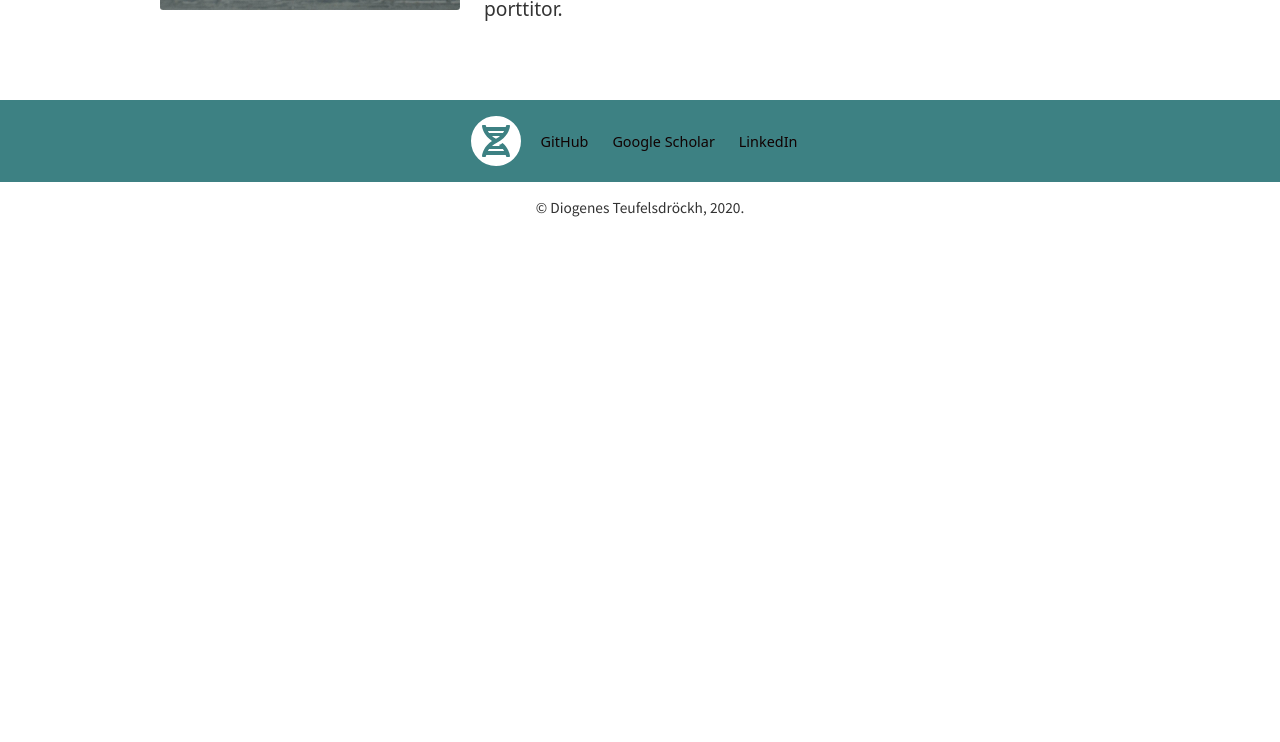
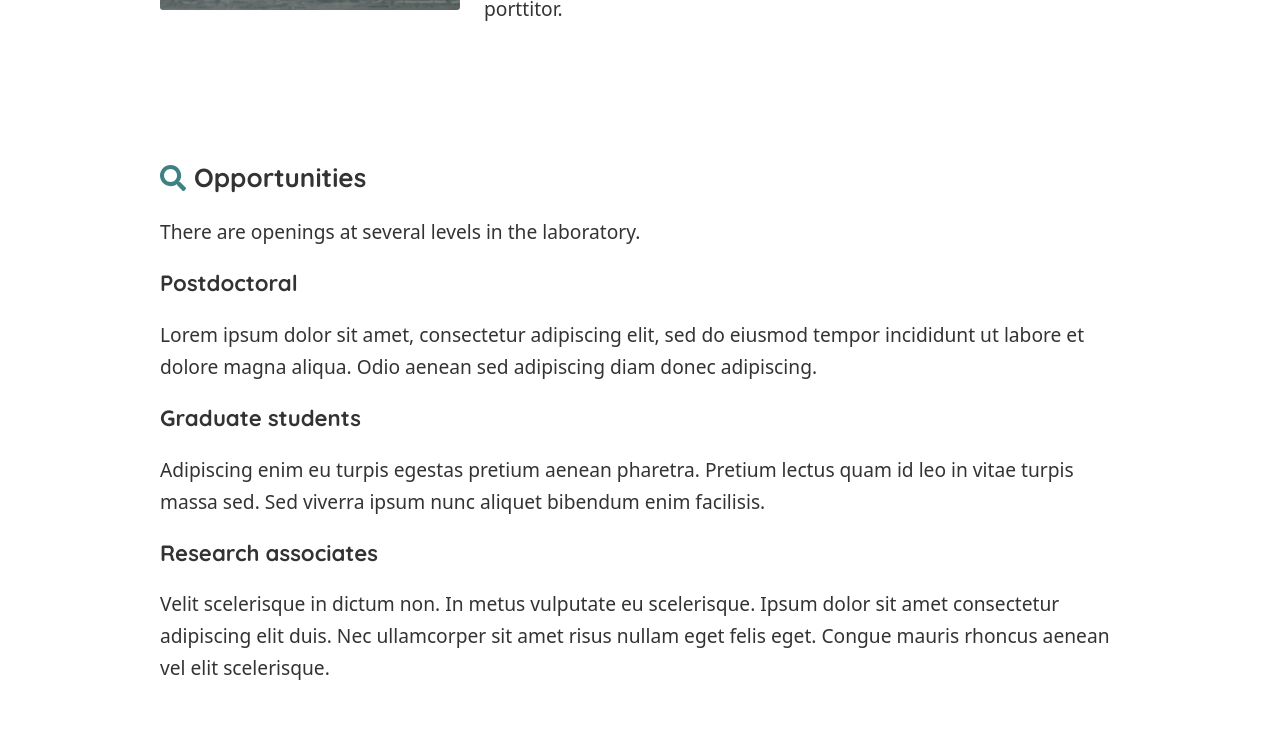
Before and after one commit to knightjdr/gatsby-starter-scientist, a Gatsby site: page / in a window 1280 px wide. Shown: the part 2589-3331 px from the top of the page. Before the commit the page ends 2822 px from the top, so only its background shows below. Built offline with nearby package versions, Linux system fonts and the light colour scheme; Gatsby itself is replaced by a stand-in of ours; some packages are replaced by stand-ins of ours.

Commit message:
Add opportunities section

```diff
--- a/src/components/home/home.js
+++ b/src/components/home/home.js
@@ -2,6 +2,7 @@ import React from 'react';
 
 import About from './about/about-container';
 import Landing from './landing/landing-container';
+import Opportunities from './opportunities/opportunities-container';
 import Research from './research/research-container';
 import { GutterLeft, GutterRight } from './gutter/gutter';
 
@@ -15,6 +16,7 @@ const Home = () => (
       <div className="home__inner">
         <About />
         <Research />
+        <Opportunities />
       </div>
       <GutterRight />
     </div>
--- /dev/null
+++ b/src/components/home/opportunities/opportunities-container.js
@@ -0,0 +1,22 @@
+import React from 'react';
+import { useStaticQuery, graphql } from 'gatsby';
+
+import Opportunities from './opportunities';
+
+const OpportunitiesContainer = () => {
+  const query = useStaticQuery(
+    graphql`
+      query {
+        markdown: markdownRemark(fileAbsolutePath: { regex: "/opportunities.md/" }) {
+          html
+        }
+      }
+    `,
+  );
+
+  return (
+    <Opportunities html={query.markdown.html} />
+  );
+};
+
+export default OpportunitiesContainer;
--- /dev/null
+++ b/src/components/home/opportunities/opportunities.css
@@ -0,0 +1,4 @@
+.opportunities h2 svg {
+  color: var(--color-primary);
+  margin-right: 0.5rem;
+}
--- /dev/null
+++ b/src/components/home/opportunities/opportunities.js
@@ -0,0 +1,27 @@
+/* eslint-disable react/no-danger */
+
+import PropTypes from 'prop-types';
+import React from 'react';
+
+import { FontAwesomeIcon } from '@fortawesome/react-fontawesome';
+import { faSearch } from '@fortawesome/free-solid-svg-icons';
+
+import './opportunities.css';
+
+const Opportunities = ({
+  html,
+}) => (
+  <section className="opportunities">
+    <h2>
+      <FontAwesomeIcon icon={faSearch} />
+      Opportunities
+    </h2>
+    <div dangerouslySetInnerHTML={{ __html: html }} />
+  </section>
+);
+
+Opportunities.propTypes = {
+  html: PropTypes.node.isRequired,
+};
+
+export default Opportunities;
--- /dev/null
+++ b/src/markdown/opportunities.md
@@ -0,0 +1,20 @@
+There are openings at several levels in the laboratory.
+
+### Postdoctoral
+
+Lorem ipsum dolor sit amet, consectetur adipiscing elit, sed do eiusmod tempor
+incididunt ut labore et dolore magna aliqua. Odio aenean sed adipiscing diam donec
+adipiscing.
+
+### Graduate students
+
+Adipiscing enim eu turpis egestas pretium aenean pharetra. Pretium
+lectus quam id leo in vitae turpis massa sed. Sed viverra ipsum nunc aliquet
+bibendum enim facilisis.
+
+### Research associates
+
+Velit scelerisque in dictum non. In metus vulputate eu
+scelerisque. Ipsum dolor sit amet consectetur adipiscing elit duis. Nec ullamcorper
+sit amet risus nullam eget felis eget. Congue mauris rhoncus aenean vel elit
+scelerisque.
```
